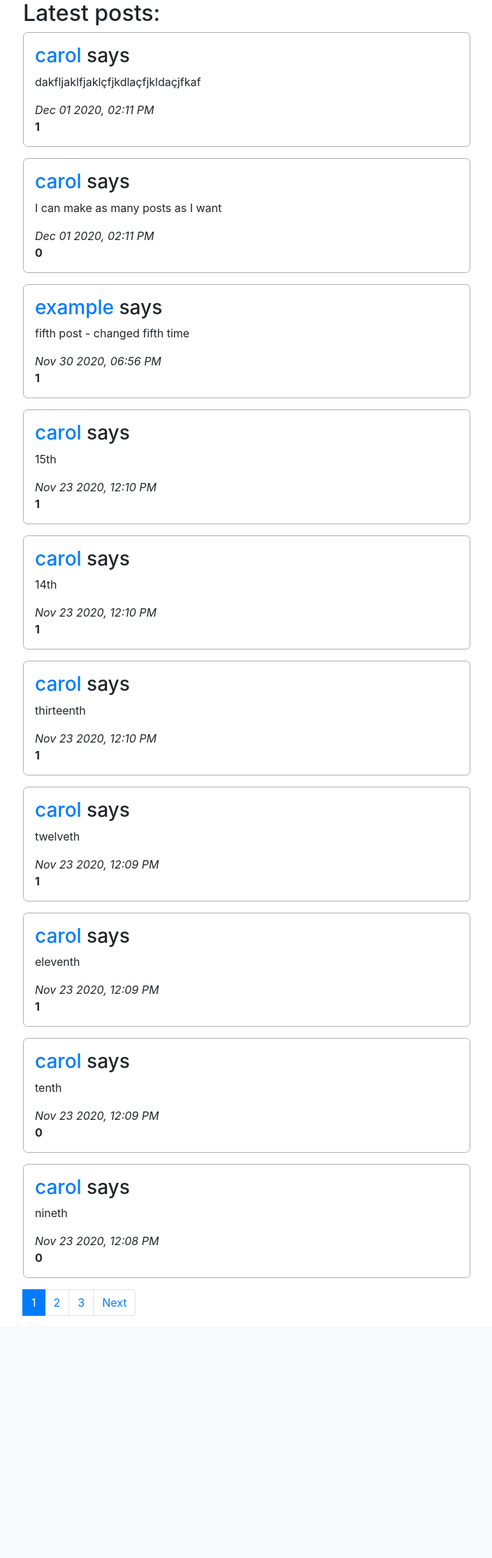
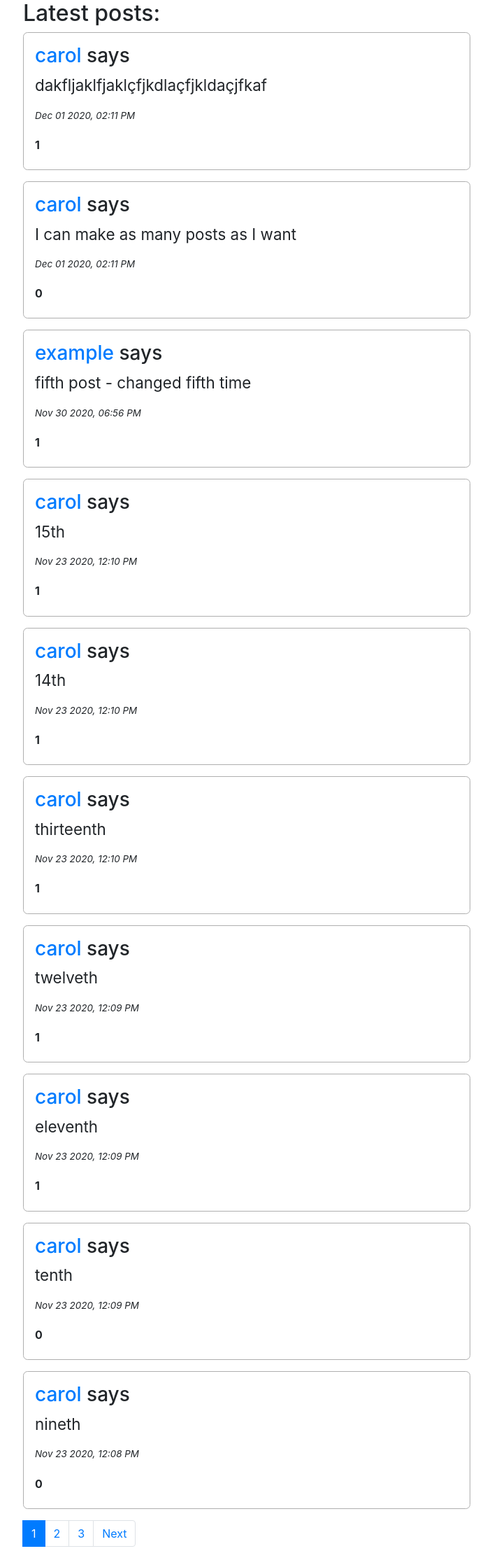
Before and after one commit to Matheus-IT/network, a Django app: page / in a window 1280 px wide. Shown: the part 56-2282 px from the top of the page at 70% size, without its empty margins (287-991 px from the left). Before the commit the page ends 1936 px from the top, so only its background shows below. Run offline with Django 3.2, Linux system fonts and the light colour scheme; data comes from the database, SQL or seed files in the repository; both versions use the stored data as it was after the commit; some libraries are stand-ins or nearby versions.

Commit message:
Design tweaks on posts

```diff
--- a/network/static/network/JS/relatedToPosts.js
+++ b/network/static/network/JS/relatedToPosts.js
@@ -40,9 +40,8 @@ function generatePosts(currentPagePostsData) {
 			</h3>
 			<div class="contentContainer">
 				<p>${postData.content}</p>
+				<p class="timestamp">${postData.timestamp}</p>
 			</div>
-			<em class="timestamp">${postData.timestamp}</em>
-			<br>
 			<div class="icons">
 				<div class="likeContainer">
 				</div>
@@ -214,7 +213,7 @@ function handleSaveNewPostContent(postData) {
 
 		post.querySelector('.contentContainer').innerHTML = `<p>${newContent}</p>`;
 
-		post.querySelector('.timestamp').innerHTML = data.timestamp;
+		post.querySelector('.contentContainer').innerHTML += `<p class="timestamp">${data.timestamp}</p>`;
 
 		const editIcon = post.querySelector(`#editIcon${postData.id}`);
 		editIcon.style.display = 'block';
@@ -228,8 +227,10 @@ function handleCancelEditPost(postData, editIcon) {
 	const post = document.querySelector(`#post${postData.id}`);
 	const contentContainer = post.querySelector('.contentContainer');
 	const postContent = contentContainer.querySelector(`#editArea${postData.id}`).innerHTML;
+	const postTimestamp = `<p class="timestamp">${postData.timestamp}</p>`;
 
 	contentContainer.innerHTML = `<p>${postContent}</p>`;
+	contentContainer.innerHTML += postTimestamp;
 
 	editIcon.style.display = 'block';
 	post.querySelector('.actionsContainer').innerHTML = '';
--- a/network/static/network/styles/sass/_generalPostsStyles.scss
+++ b/network/static/network/styles/sass/_generalPostsStyles.scss
@@ -16,12 +16,50 @@
 			width: 100%;
 		}
 
+		.contentContainer {
+			font-size: 1.4em;
+		}
+
+		.timestamp {
+			font-style: italic;
+			font-size: 0.6em;
+		}
+
 		.icons {
+			position: relative;
 			display: flex;
 			align-items: center;
+			margin-top: 1.4em;
+			margin-bottom: 0.6em;
+			padding: 0.6em 0;
+
+			img {
+				cursor: pointer;
+				transition: margin 250ms ease-in-out;
+
+				&:hover {
+					margin-top: -0.5em;
+				}
+			}
+
+			.likeContainer {
+				position: absolute;
+				.likeIcon {
+					width: 2.5em;
+				}
+			}
 
 			.actionsContainer {
-				margin-left: 1em;
+				position: absolute;
+				margin-left: 4em;
+
+				.saveIcon, .cancelIcon {
+					width: 3em;
+				}
+
+				.editIcon {
+					width: 2.5em;
+				}
 			}
 		}
 	}
--- a/network/static/network/styles/styles.css
+++ b/network/static/network/styles/styles.css
@@ -65,12 +65,43 @@ html {
   border-radius: 0.4em;
   width: 100%;
 }
+.postsContainer .post .contentContainer {
+  font-size: 1.4em;
+}
+.postsContainer .post .timestamp {
+  font-style: italic;
+  font-size: 0.6em;
+}
 .postsContainer .post .icons {
+  position: relative;
   display: flex;
   align-items: center;
+  margin-top: 1.4em;
+  margin-bottom: 0.6em;
+  padding: 0.6em 0;
+}
+.postsContainer .post .icons img {
+  cursor: pointer;
+  transition: margin 250ms ease-in-out;
+}
+.postsContainer .post .icons img:hover {
+  margin-top: -0.5em;
+}
+.postsContainer .post .icons .likeContainer {
+  position: absolute;
+}
+.postsContainer .post .icons .likeContainer .likeIcon {
+  width: 2.5em;
 }
 .postsContainer .post .icons .actionsContainer {
-  margin-left: 1em;
+  position: absolute;
+  margin-left: 4em;
+}
+.postsContainer .post .icons .actionsContainer .saveIcon, .postsContainer .post .icons .actionsContainer .cancelIcon {
+  width: 3em;
+}
+.postsContainer .post .icons .actionsContainer .editIcon {
+  width: 2.5em;
 }
 
 /*# sourceMappingURL=styles.css.map */
```
Also changed, not shown: db.sqlite3, 1 other file.
